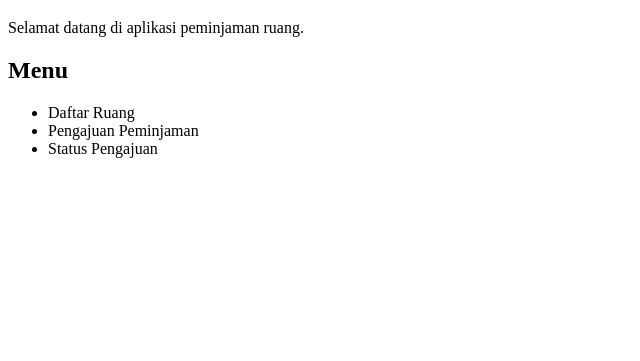
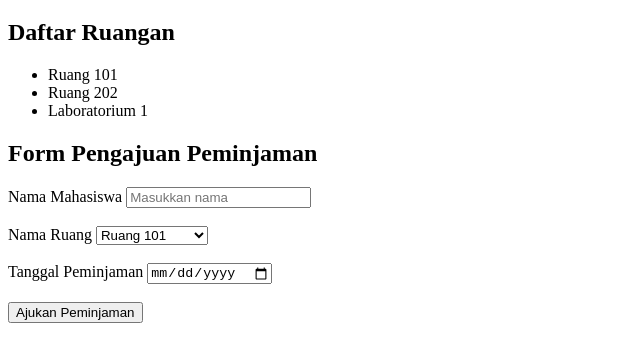
Before and after one commit to naje12760-sys/peminjaman-ruang, a plain HTML site: page index.html in a window 1280 px wide. Shown: the part 61-422 px from the top of the page, without its empty margins (0-640 px from the left). Drawn offline with Linux system fonts and the light colour scheme.

Commit message:
feat: add booking form

```diff
--- a/index.html
+++ b/index.html
@@ -1,19 +1,46 @@
+
 <!DOCTYPE html>
 <html lang="id">
 <head>
     <meta charset="UTF-8">
     <meta name="viewport" content="width=device-width, initial-scale=1.0">
-    <title>Peminjaman Ruang Kampus</title>
+    <title>Sistem Peminjaman Ruang Kampus</title>
 </head>
 <body>
+
     <h1>Sistem Peminjaman Ruang Kampus</h1>
-    <p>Selamat datang di aplikasi peminjaman ruang.</p>
 
-    <h2>Menu</h2>
+    <h2>Daftar Ruangan</h2>
     <ul>
-        <li>Daftar Ruang</li>
-        <li>Pengajuan Peminjaman</li>
-        <li>Status Pengajuan</li>
+        <li>Ruang 101</li>
+        <li>Ruang 202</li>
+        <li>Laboratorium 1</li>
     </ul>
+
+    <h2>Form Pengajuan Peminjaman</h2>
+
+    <form>
+        <label>Nama Mahasiswa</label>
+        <input type="text" placeholder="Masukkan nama">
+
+        <br><br>
+
+        <label>Nama Ruang</label>
+        <select>
+            <option>Ruang 101</option>
+            <option>Ruang 202</option>
+            <option>Laboratorium 1</option>
+        </select>
+
+        <br><br>
+
+        <label>Tanggal Peminjaman</label>
+        <input type="date">
+
+        <br><br>
+
+        <button type="button">Ajukan Peminjaman</button>
+    </form>
+
 </body>
 </html>
```
